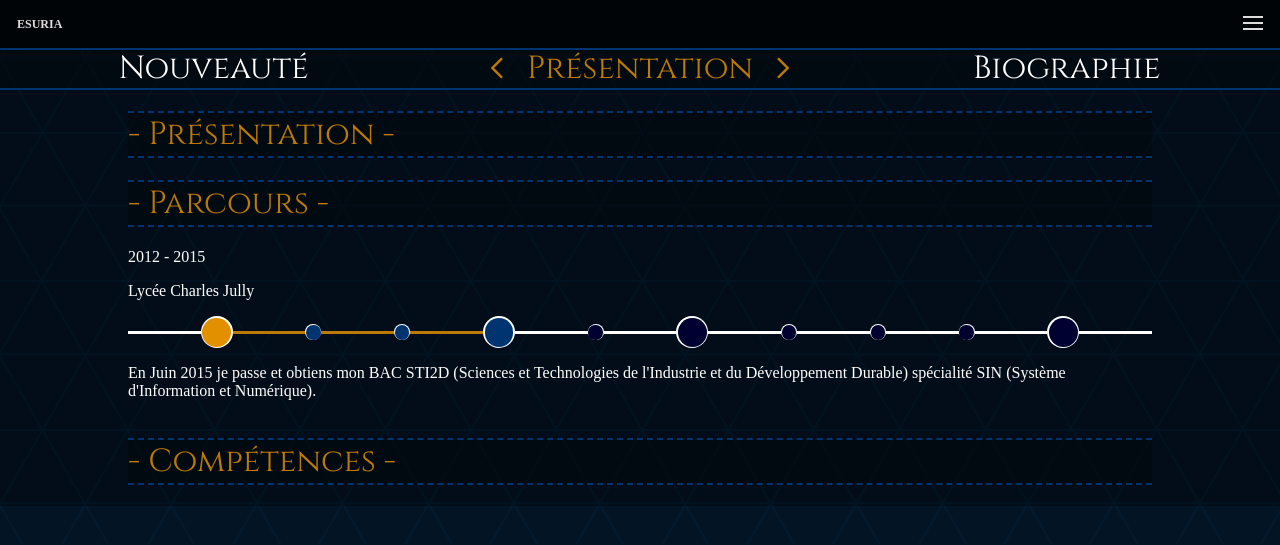
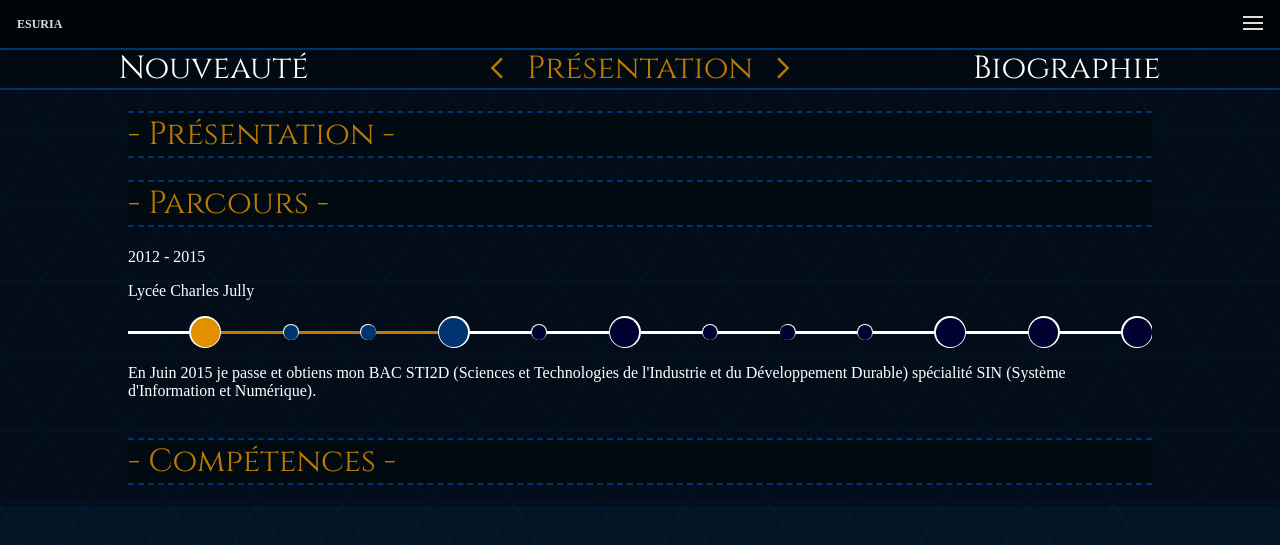
Before and after one commit to l0ic68/esuria-portfolio, a Symfony app: template Back/templates/base/index.html.twig in a window 1280 px wide. Shown: the top 545 px of the page. Run offline with Twig, Linux system fonts and the light colour scheme; the template is opened without the code that fills it, so the values that code supplies are empty; some libraries are stand-ins or nearby versions.

Commit message:
timeline front

```diff
--- a/Back/public/css/Index.css
+++ b/Back/public/css/Index.css
@@ -96,6 +96,8 @@
   flex-direction: row;
   align-items: center;
   justify-content: space-around;
+  width: 100%;
+  overflow-x: scroll;
 }
 
 .BigCircle {
@@ -157,13 +159,18 @@
 .Bar {
   background-color: white;
   height: 0.2em;
-  width: 100%;
+  width: 6%;
+  max-width: 6%;
+  min-width: 6%;
 }
 
 .Bar_active {
   background-color: #bd7a00;
   height: 0.2em;
-  width: 100%;
+    width: 6%;
+    max-width: 6%;
+    min-width: 6%;
+
 }
 #Competences {
       margin-top: 1em;
--- a/Back/templates/base/index.html.twig
+++ b/Back/templates/base/index.html.twig
@@ -88,6 +88,26 @@
           <div class="InsideCircle"></div>
         </div>
         <div class="Bar Bar11"></div>
+        <div class="BigCircle" id="2018_Circle">
+          <div class="InsideCircle"></div>
+        </div>
+        <div class="Bar Bar12"></div>
+        <div class="BigCircle" id="2018_Circle">
+          <div class="InsideCircle"></div>
+        </div>
+        <div class="Bar Bar13"></div>
+        <div class="BigCircle" id="2018_Circle">
+          <div class="InsideCircle"></div>
+        </div>
+        <div class="Bar Bar14"></div>
+        <div class="BigCircle" id="2018_Circle">
+          <div class="InsideCircle"></div>
+        </div>
+        <div class="Bar Bar15"></div>
+        <div class="BigCircle" id="2018_Circle">
+          <div class="InsideCircle"></div>
+        </div>
+        <div class="Bar Bar11"></div>
       </div>
 
       <div id="Description">
```
Also changed, not shown: 1 other file.
